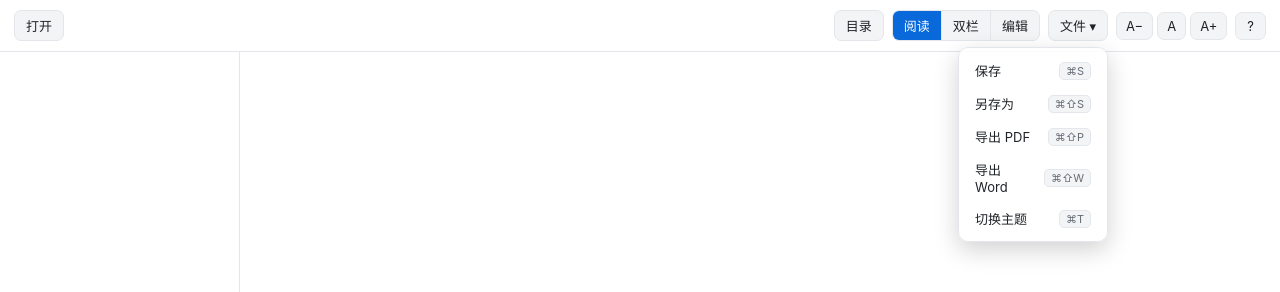
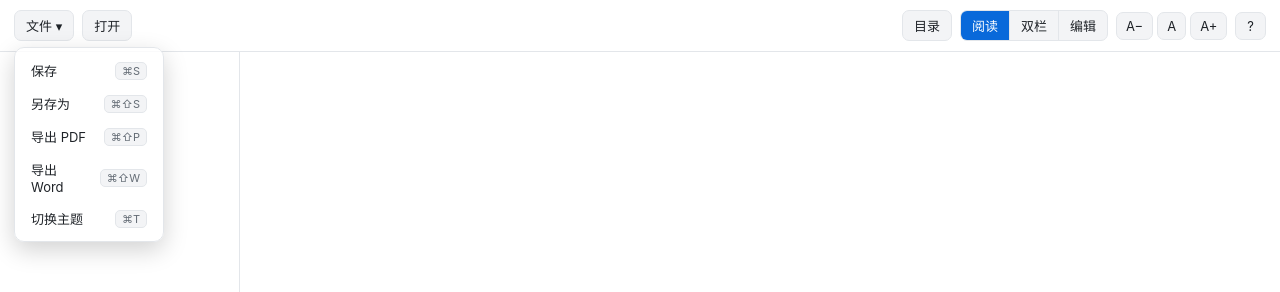
Before and after one commit to Rabbit101010/MarkRead, a website with bundled scripts: page index.html in a window 1280 px wide. Both pictures are taken after a click on the button "文件 ▾". Shown: the top 292 px of the page. Built offline with nearby package versions, Linux system fonts and the light colour scheme.

Commit message:
feat: 「文件 ▾」菜单移至工具栏最左（打开之前）
- 菜单从右侧移到 toolbar-left 最前，更顺手
- 新增 .menu-group.left 使下拉向左对齐展开，避免溢出左边界
- 版本号对齐 0.5.3

```diff
--- a/index.html
+++ b/index.html
@@ -11,6 +11,16 @@
     <div id="app">
       <header class="toolbar">
         <div class="toolbar-left">
+          <div class="menu-group left" id="menu-file-group">
+            <button id="btn-file-menu" class="tb-btn" title="文件操作：保存 / 另存为 / 导出 PDF / 导出 Word / 切换主题">文件 ▾</button>
+            <div class="menu-pop hidden" id="file-menu-pop">
+              <button class="menu-item" data-action="save" title="保存 (Cmd+S)"><span class="menu-label">保存</span><span class="menu-kbd">⌘S</span></button>
+              <button class="menu-item" data-action="save-as" title="另存为 (Cmd+Shift+S)"><span class="menu-label">另存为</span><span class="menu-kbd">⌘⇧S</span></button>
+              <button class="menu-item" data-action="pdf" title="导出为 PDF（Cmd+Shift+P）"><span class="menu-label">导出 PDF</span><span class="menu-kbd">⌘⇧P</span></button>
+              <button class="menu-item" data-action="word" title="导出为 Word（Cmd+Shift+W）"><span class="menu-label">导出 Word</span><span class="menu-kbd">⌘⇧W</span></button>
+              <button class="menu-item" data-action="theme" title="切换主题 (Cmd+T)"><span class="menu-label">切换主题</span><span class="menu-kbd">⌘T</span></button>
+            </div>
+          </div>
           <button id="btn-open" class="tb-btn" title="打开文件 (Cmd+O)">打开</button>
           <span id="doc-name" class="doc-name"></span>
           <span id="save-status" class="save-status"></span>
@@ -25,16 +35,6 @@
           </div>
           <button id="btn-locate-preview" class="tb-btn locate-btn" title="右侧预览跳到光标所在段落（双击左侧编辑区 / Cmd+Enter）">↦ 预览</button>
           <button id="btn-locate-edit" class="tb-btn locate-btn" title="左侧编辑器定位到当前预览段落（双击右侧正文 / Cmd+Enter）">↤ 编辑</button>
-          <div class="menu-group" id="menu-file-group">
-            <button id="btn-file-menu" class="tb-btn" title="文件操作：保存 / 另存为 / 导出 PDF / 导出 Word / 切换主题">文件 ▾</button>
-            <div class="menu-pop hidden" id="file-menu-pop">
-              <button class="menu-item" data-action="save" title="保存 (Cmd+S)"><span class="menu-label">保存</span><span class="menu-kbd">⌘S</span></button>
-              <button class="menu-item" data-action="save-as" title="另存为 (Cmd+Shift+S)"><span class="menu-label">另存为</span><span class="menu-kbd">⌘⇧S</span></button>
-              <button class="menu-item" data-action="pdf" title="导出为 PDF（Cmd+Shift+P）"><span class="menu-label">导出 PDF</span><span class="menu-kbd">⌘⇧P</span></button>
-              <button class="menu-item" data-action="word" title="导出为 Word（Cmd+Shift+W）"><span class="menu-label">导出 Word</span><span class="menu-kbd">⌘⇧W</span></button>
-              <button class="menu-item" data-action="theme" title="切换主题 (Cmd+T)"><span class="menu-label">切换主题</span><span class="menu-kbd">⌘T</span></button>
-            </div>
-          </div>
           <div class="zoom-group">
             <button id="btn-zoom-out" class="tb-btn" title="缩小 (Cmd+-)">A−</button>
             <button id="btn-zoom-reset" class="tb-btn" title="重置字号 (Cmd+0)">A</button>
--- a/package.json
+++ b/package.json
@@ -1,6 +1,6 @@
 {
   "name": "markread-tauri",
-  "version": "0.5.2",
+  "version": "0.5.3",
   "private": true,
   "description": "A comfortable Markdown reader for macOS (Tauri 2 shell)",
   "scripts": {
--- a/src-tauri/tauri.conf.json
+++ b/src-tauri/tauri.conf.json
@@ -1,7 +1,7 @@
 {
   "$schema": "https://schema.tauri.app/config/2",
   "productName": "MarkRead",
-  "version": "0.5.2",
+  "version": "0.5.3",
   "identifier": "com.markread.app",
   "build": {
     "frontendDist": "../dist",
--- a/src/styles/main.css
+++ b/src/styles/main.css
@@ -124,6 +124,8 @@ html, body {
   display: block;
 }
 .menu-pop.hidden { display: none; }
+/* 当菜单位于工具栏最左侧时，下拉改为向左对齐展开，避免溢出屏幕左边界 */
+.menu-group.left .menu-pop { left: 0; right: auto; }
 .menu-item {
   display: flex;
   align-items: center;
```
Also changed, not shown: CHANGELOG.md.
